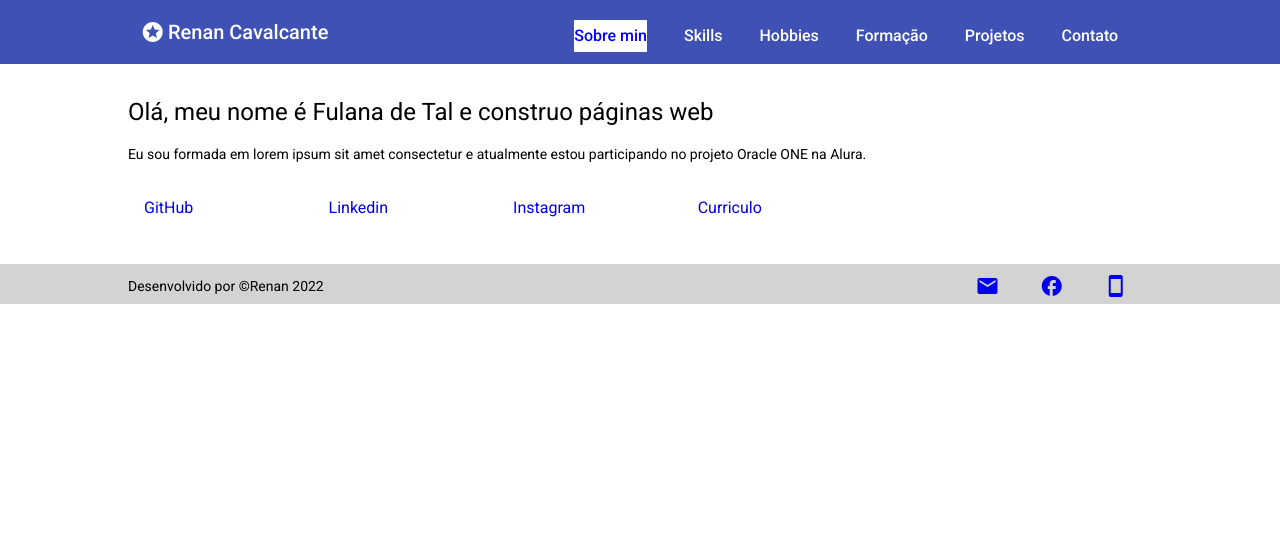
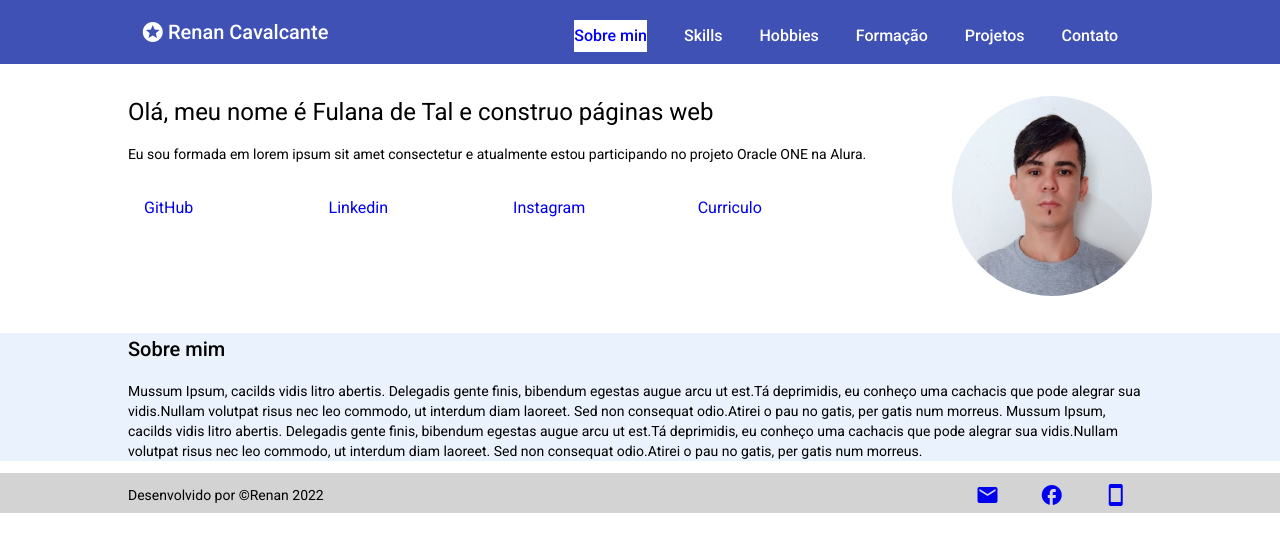
Before and after one commit to renanrcs/myPortifolio, an Angular app: page /about in a window 1280 px wide. Shown: the top 552 px of the page. Built offline with nearby package versions, Linux system fonts and the light colour scheme.

Commit message:
implementing component about

```diff
--- a/src/app/pages/about/about.component.css
+++ b/src/app/pages/about/about.component.css
@@ -9,3 +9,13 @@ mat-list{
   display: flex;
   list-style: none;
 }
+
+img{
+  width: 200px;
+  height: 200px;
+  border-radius: 50%;
+}
+
+.section-text{
+  background-color: #EAF2FD;
+}
--- a/src/app/pages/about/about.component.html
+++ b/src/app/pages/about/about.component.html
@@ -10,6 +10,17 @@
     </mat-list>
   </div>
   <div class="div-image">
-
+    <img width="50px" height="50px" [src]="myImage" alt="Foto circular de homem branco sem barba, cabelos curto para a direita">
   </div>
 </section>
+
+<section class="section-text">
+  <div class="div-text container">
+    <h2>Sobre mim</h2>
+    <p>
+      Mussum Ipsum, cacilds vidis litro abertis. Delegadis gente finis, bibendum egestas augue arcu ut est.Tá deprimidis, eu conheço uma cachacis que pode alegrar sua vidis.Nullam volutpat risus nec leo commodo, ut interdum diam laoreet. Sed non consequat odio.Atirei o pau no gatis, per gatis num morreus.
+
+      Mussum Ipsum, cacilds vidis litro abertis. Delegadis gente finis, bibendum egestas augue arcu ut est.Tá deprimidis, eu conheço uma cachacis que pode alegrar sua vidis.Nullam volutpat risus nec leo commodo, ut interdum diam laoreet. Sed non consequat odio.Atirei o pau no gatis, per gatis num morreus.
+    </p>
+  </div>
+</section>
--- a/src/app/pages/about/about.component.ts
+++ b/src/app/pages/about/about.component.ts
@@ -7,6 +7,8 @@ import { Component, OnInit } from '@angular/core';
 })
 export class AboutComponent implements OnInit {
 
+  myImage: string = '../../../assets/images/foto_3x4.png';
+
   constructor() { }
 
   ngOnInit(): void {
```
Also changed, not shown: src/assets/images/foto_3x4.png (renamed from src/assets/foto_3x4.jpeg).
